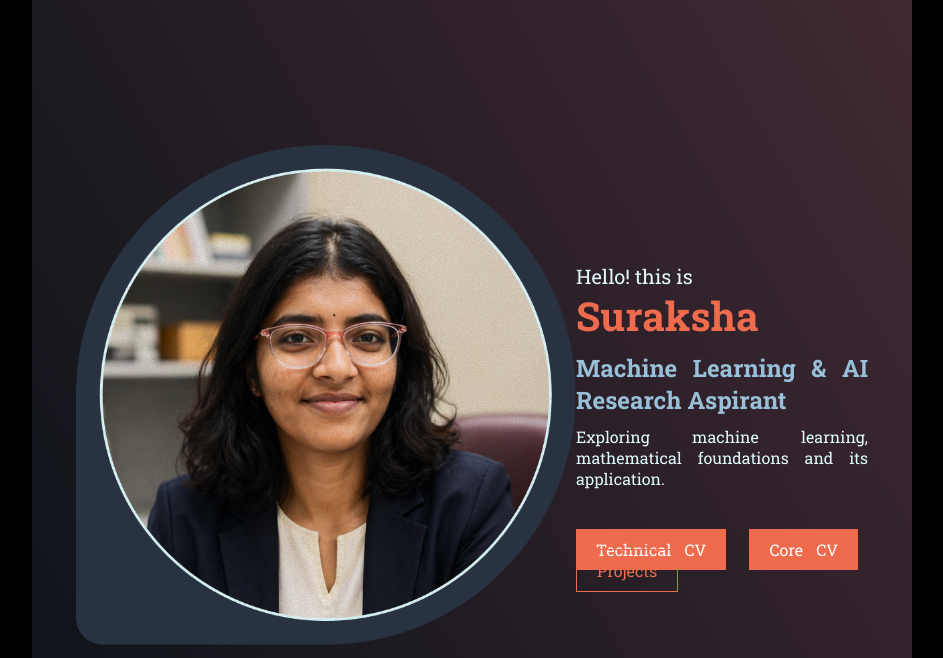
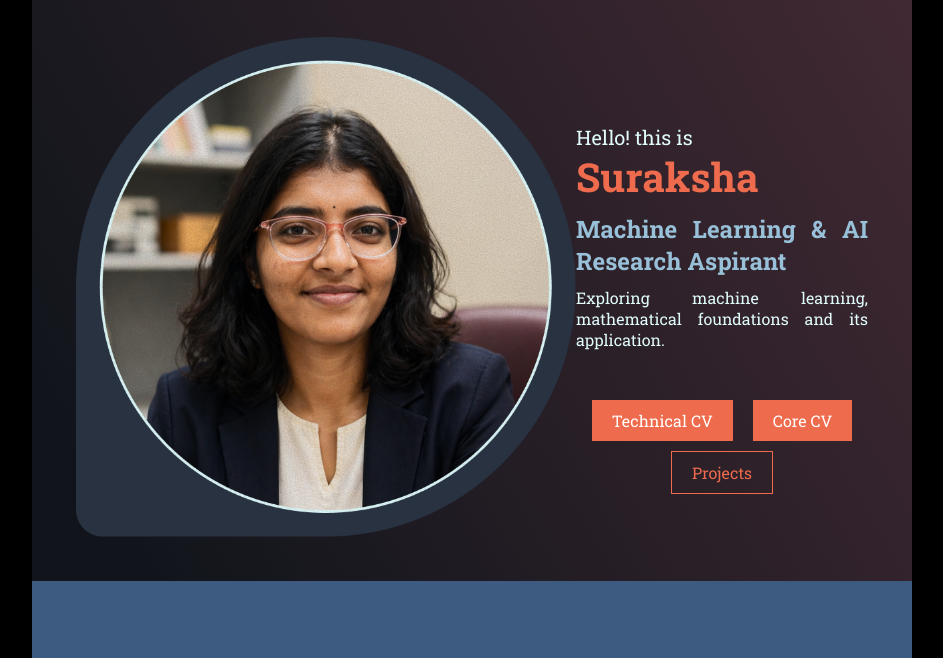
Before and after one commit to Surakshajain06/portfolio, a plain HTML site: page index.html in a window 1280 px wide. Shown: the part 84-742 px from the top of the page, without its empty margins (168-1111 px from the left). Drawn offline with Linux system fonts and the light colour scheme; grey boxes are pictures that could not be loaded.

Commit message:
done
Co-authored-by: Copilot <copilot@github.com>

```diff
--- a/style.css
+++ b/style.css
@@ -44,7 +44,7 @@ body {
     align-items: center;
     justify-content: space-evenly;
     padding: 40px 5%;
-    height: 100vh;
+    /* height: 100vh; */
 }
 
 .hero-img img {
@@ -65,7 +65,17 @@ body {
 
 .buttons {
     margin-top: 50px;
+    display: flex;
+    gap: 0px;
+    flex-wrap: wrap;
+    justify-content: center;
+    /* prevents overflow */
 
+}
+
+.buttons a {
+    margin-top: 0;
+    padding-top: 10px;
 }
 
 .btn {
@@ -74,7 +84,7 @@ body {
     border-radius: 0px;
     color: white;
     text-decoration: none;
-    margin-right: 10px;
+    margin: 10px;
 }
 
 .btn-outline {
@@ -82,6 +92,7 @@ body {
     padding: 10px 20px;
     color: #EE6C4D;
     text-decoration: none;
+    margin: 10px;
 }
 
 /* ABOUT */
@@ -198,9 +209,11 @@ body {
     overflow: hidden;
     border: 4px solid #e6dfd5;
 
-    display: flex;              /* makes vertical layout */
+    display: flex;
+    /* makes vertical layout */
     flex-direction: column;
-    height: 100%;               /* ensures equal height */
+    height: 100%;
+    /* ensures equal height */
 }
 
 /* IMAGE */
@@ -217,8 +230,10 @@ body {
 
     display: flex;
     flex-direction: column;
-    flex-grow: 1;               /* takes remaining space */
+    flex-grow: 1;
+    /* takes remaining space */
 }
+
 .project-content p {
     margin-bottom: 10px;
 }
@@ -229,7 +244,8 @@ body {
     justify-content: space-between;
     align-items: center;
 
-    margin-top: auto;           /* pushes it to bottom */
+    margin-top: auto;
+    /* pushes it to bottom */
 }
 
 /* BUTTON */
```
